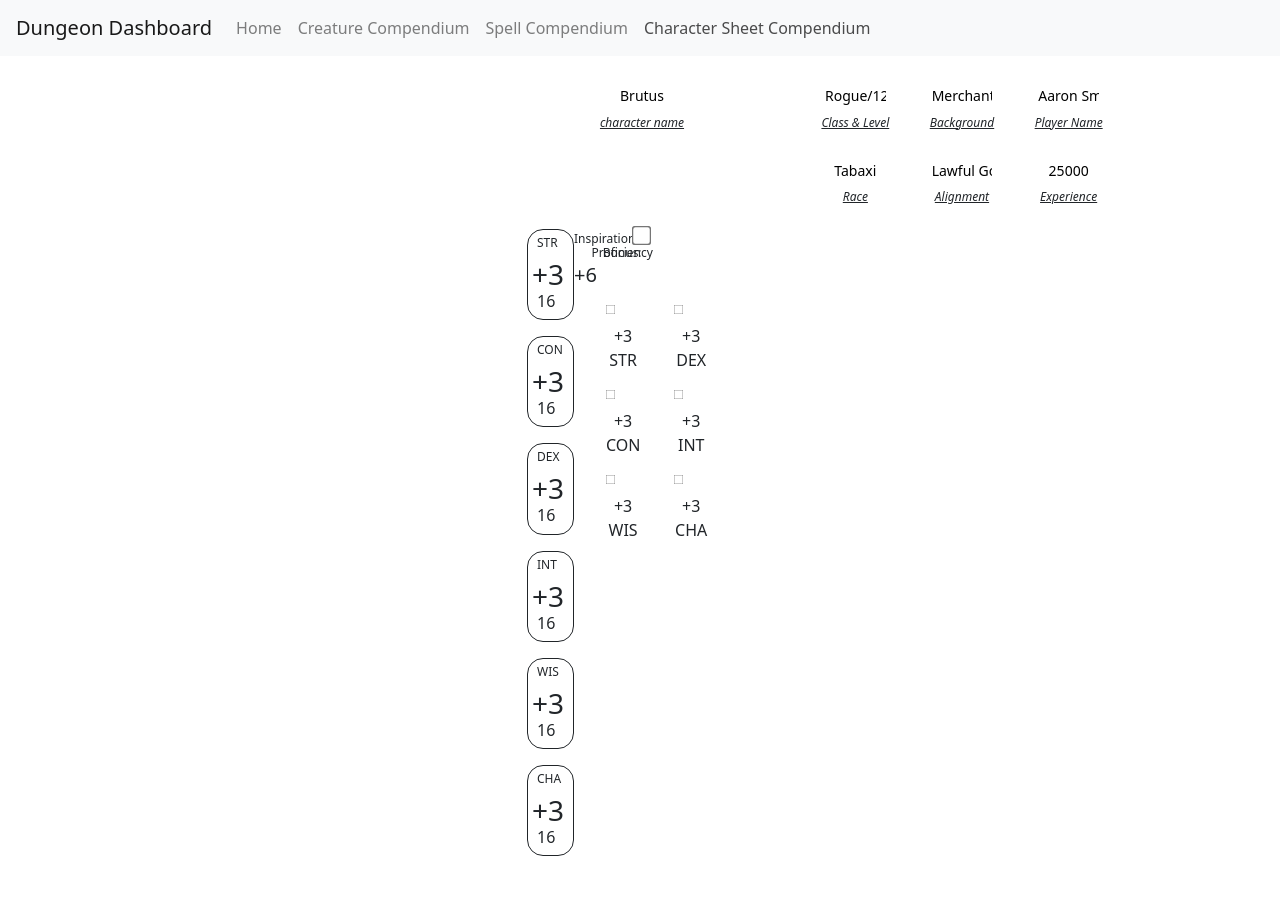
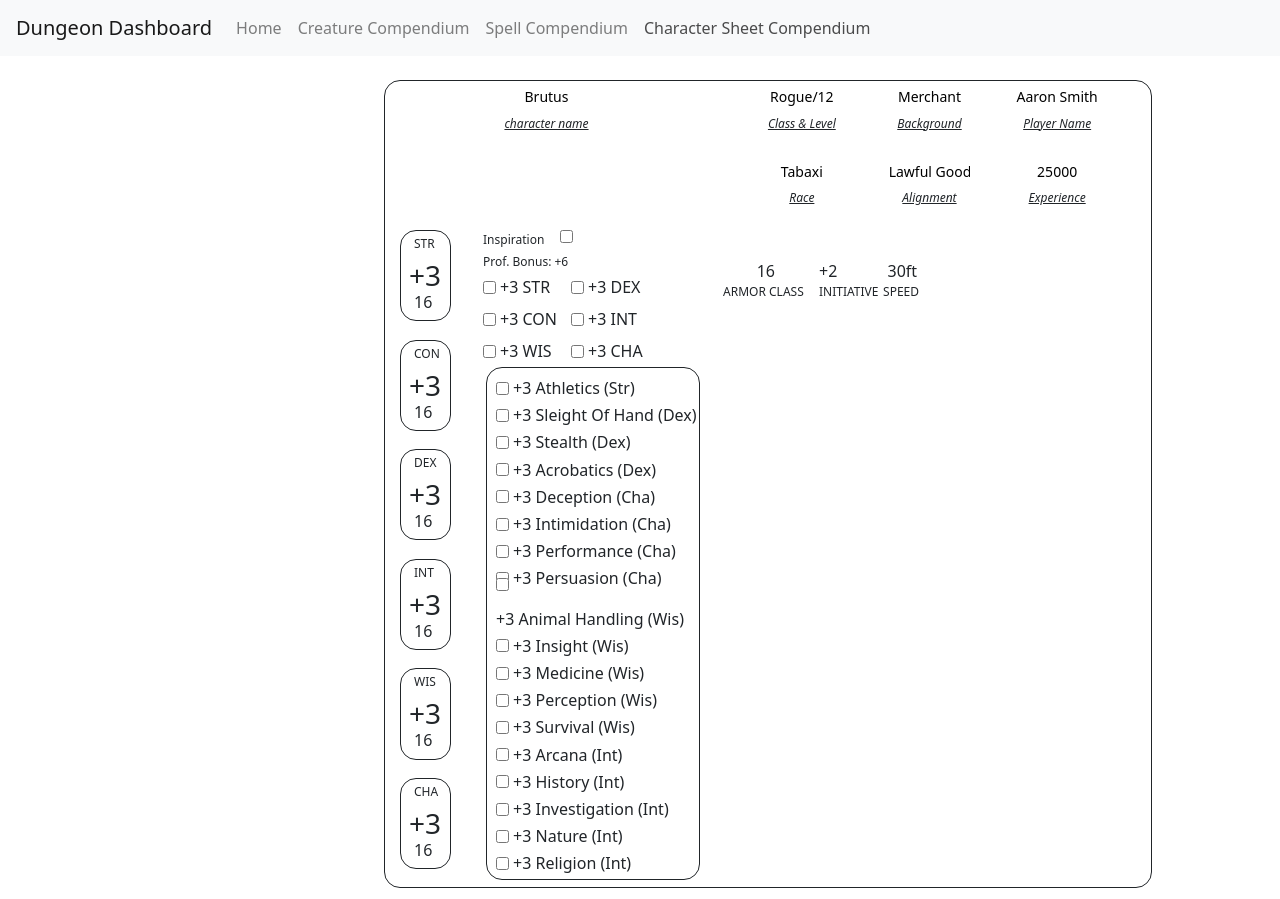
Before and after one commit to acsmithweb/campaign_manager_react, a React (Create React App) app: page / in a window 1280 px wide. Both pictures are taken after a click on the button "Character Sheet Compendium". Before the commit the page ends 872 px from the top, so only its background shows below. Built offline with nearby package versions, Linux system fonts and the light colour scheme.

Commit message:
attempts to fix search and cleanup character sheet

```diff
--- a/src/components_library/components/character_sheet/insp_prof_box.js
+++ b/src/components_library/components/character_sheet/insp_prof_box.js
@@ -12,8 +12,8 @@ class InspProfBox extends React.Component {
 
   render(){
     return(
-      <div>
-        <div class="row">
+      <div class="prof-insp">
+        <div class="row checkbox-padding">
           <ReactBootStrap.Form.Label class="form-inline">
             <sub>Inspiration</sub>
             <ReactBootStrap.Form.Check/>
@@ -21,8 +21,7 @@ class InspProfBox extends React.Component {
         </div>
         <div class="row">
           <ReactBootStrap.Form.Label class="form-inline">
-            <sub>Proficiency Bonus: </sub>
-            <h5 class="prof-bonus">+6</h5>
+            <sub>Prof. Bonus: +6</sub>
           </ReactBootStrap.Form.Label>
         </div>
       </div>
--- a/src/components_library/components/character_sheet/save_proficiencies.js
+++ b/src/components_library/components/character_sheet/save_proficiencies.js
@@ -14,47 +14,47 @@ class SaveProficiencies extends React.Component {
   render() {
     return(
       <div>
-        <div class="saving-throws col-xl-12">
+        <div class="saves-row">
           <div class="row">
-            <div class="col-sm-6">
+            <div class="saves-box">
               <ReactBootStrap.Form.Label class="form-inline">
                 <ReactBootStrap.Form.Check/>
+                <p> +3 STR</p>
               </ReactBootStrap.Form.Label>
-              <p> +3 STR</p>
             </div>
-            <div class="col-sm-6">
+            <div class="saves-box">
               <ReactBootStrap.Form.Label class="form-inline">
                 <ReactBootStrap.Form.Check/>
+                <p> +3 DEX</p>
               </ReactBootStrap.Form.Label>
-              <p> +3 DEX</p>
             </div>
           </div>
           <div class="row">
-            <div class="col-sm-6">
+            <div class="saves-box">
               <ReactBootStrap.Form.Label class="form-inline">
                 <ReactBootStrap.Form.Check/>
+                <p> +3 CON</p>
               </ReactBootStrap.Form.Label>
-              <p> +3 CON</p>
             </div>
-            <div class="col-sm-6">
+            <div class="saves-box">
               <ReactBootStrap.Form.Label class="form-inline">
                 <ReactBootStrap.Form.Check/>
+                <p> +3 INT</p>
               </ReactBootStrap.Form.Label>
-              <p> +3 INT</p>
             </div>
           </div>
           <div class="row">
-            <div class="col-sm-6">
+            <div class="saves-box">
               <ReactBootStrap.Form.Label class="form-inline">
                 <ReactBootStrap.Form.Check/>
+                <p> +3 WIS</p>
               </ReactBootStrap.Form.Label>
-              <p> +3 WIS</p>
             </div>
-            <div class="col-sm-6">
+            <div class="saves-box">
               <ReactBootStrap.Form.Label class="form-inline">
                 <ReactBootStrap.Form.Check/>
+                <p> +3 CHA</p>
               </ReactBootStrap.Form.Label>
-              <p> +3 CHA</p>
             </div>
           </div>
         </div>
--- /dev/null
+++ b/src/components_library/components/character_sheet/skill_proficiencies.js
@@ -0,0 +1,132 @@
+import React from 'react';
+import * as ReactBootStrap from "react-bootstrap";
+
+class SkillProficiencies extends React.Component {
+  constructor(props){
+    super(props);
+
+    this.state = {
+
+    }
+
+  }
+
+  render() {
+    return(
+      <div class="skills-list">
+        <div class="saves-row">
+          <div class="row saves-box">
+            <ReactBootStrap.Form.Label class="form-inline">
+              <ReactBootStrap.Form.Check/>
+              <p> +3 Athletics (Str) </p>
+            </ReactBootStrap.Form.Label>
+          </div>
+          <div class="row saves-box">
+            <ReactBootStrap.Form.Label class="form-inline">
+              <ReactBootStrap.Form.Check/>
+              <p> +3 Sleight Of Hand (Dex)</p>
+            </ReactBootStrap.Form.Label>
+          </div>
+          <div class="row saves-box">
+            <ReactBootStrap.Form.Label class="form-inline">
+              <ReactBootStrap.Form.Check/>
+              <p> +3 Stealth (Dex)</p>
+            </ReactBootStrap.Form.Label>
+          </div>
+          <div class="row saves-box">
+            <ReactBootStrap.Form.Label class="form-inline">
+              <ReactBootStrap.Form.Check/>
+              <p> +3 Acrobatics (Dex)</p>
+            </ReactBootStrap.Form.Label>
+          </div>
+          <div class="row saves-box">
+            <ReactBootStrap.Form.Label class="form-inline">
+              <ReactBootStrap.Form.Check/>
+              <p> +3 Deception (Cha)</p>
+            </ReactBootStrap.Form.Label>
+          </div>
+          <div class="row saves-box">
+            <ReactBootStrap.Form.Label class="form-inline">
+              <ReactBootStrap.Form.Check/>
+              <p> +3 Intimidation (Cha)</p>
+            </ReactBootStrap.Form.Label>
+          </div>
+          <div class="row saves-box">
+            <ReactBootStrap.Form.Label class="form-inline">
+              <ReactBootStrap.Form.Check/>
+              <p> +3 Performance (Cha)</p>
+            </ReactBootStrap.Form.Label>
+          </div>
+          <div class="row saves-box">
+            <ReactBootStrap.Form.Label class="form-inline">
+              <ReactBootStrap.Form.Check/>
+              <p> +3 Persuasion (Cha)</p>
+            </ReactBootStrap.Form.Label>
+          </div>
+          <div class="row saves-box">
+            <ReactBootStrap.Form.Label class="form-inline">
+              <ReactBootStrap.Form.Check/>
+              <p> +3 Animal Handling (Wis)</p>
+            </ReactBootStrap.Form.Label>
+          </div>
+          <div class="row saves-box">
+            <ReactBootStrap.Form.Label class="form-inline">
+              <ReactBootStrap.Form.Check/>
+              <p> +3 Insight (Wis)</p>
+            </ReactBootStrap.Form.Label>
+          </div>
+          <div class="row saves-box">
+            <ReactBootStrap.Form.Label class="form-inline">
+              <ReactBootStrap.Form.Check/>
+              <p> +3 Medicine (Wis)</p>
+            </ReactBootStrap.Form.Label>
+          </div>
+          <div class="row saves-box">
+            <ReactBootStrap.Form.Label class="form-inline">
+              <ReactBootStrap.Form.Check/>
+              <p> +3 Perception (Wis)</p>
+            </ReactBootStrap.Form.Label>
+          </div>
+          <div class="row saves-box">
+            <ReactBootStrap.Form.Label class="form-inline">
+              <ReactBootStrap.Form.Check/>
+              <p> +3 Survival (Wis)</p>
+            </ReactBootStrap.Form.Label>
+          </div>
+          <div class="row saves-box">
+            <ReactBootStrap.Form.Label class="form-inline">
+              <ReactBootStrap.Form.Check/>
+              <p> +3 Arcana (Int)</p>
+            </ReactBootStrap.Form.Label>
+          </div>
+          <div class="row saves-box">
+            <ReactBootStrap.Form.Label class="form-inline">
+              <ReactBootStrap.Form.Check/>
+              <p> +3 History (Int)</p>
+            </ReactBootStrap.Form.Label>
+          </div>
+          <div class="row saves-box">
+            <ReactBootStrap.Form.Label class="form-inline">
+              <ReactBootStrap.Form.Check/>
+              <p> +3 Investigation (Int)</p>
+            </ReactBootStrap.Form.Label>
+          </div>
+          <div class="row saves-box">
+            <ReactBootStrap.Form.Label class="form-inline">
+              <ReactBootStrap.Form.Check/>
+              <p> +3 Nature (Int)</p>
+            </ReactBootStrap.Form.Label>
+          </div>
+          <div class="row saves-box">
+            <ReactBootStrap.Form.Label class="form-inline">
+              <ReactBootStrap.Form.Check/>
+              <p> +3 Religion (Int)</p>
+            </ReactBootStrap.Form.Label>
+          </div>
+        </div>
+      </div>
+    );
+  }
+}
+
+export default SkillProficiencies;
--- a/src/components_library/components/character_sheet_component.js
+++ b/src/components_library/components/character_sheet_component.js
@@ -3,6 +3,7 @@ import CharStatColumn from './character_sheet/stat_column.js';
 import TitleBar from './character_sheet/title_bar.js';
 import InspProfBox from './character_sheet/insp_prof_box.js'
 import SaveProficiencies from './character_sheet/save_proficiencies.js'
+import SkillProficiencies from './character_sheet/skill_proficiencies.js'
 import "../styling/character_sheet_component.css";
 import * as ReactBootStrap from "react-bootstrap";
 
@@ -24,12 +25,43 @@ class CharacterSheetComponent extends React.Component {
         <div class="container col-xl-12">
           <div class="row">
             <CharStatColumn/>
-            <div class="col-xl-10">
+            <div class="col-xl-auto">
               <div class="row">
                 <InspProfBox/>
               </div>
               <div class="row">
                 <SaveProficiencies/>
+              </div>
+              <div class="row">
+                <SkillProficiencies/>
+              </div>
+            </div>
+            <div class="col-xl-6">
+              <div class="row">
+                <div class="armor-class">
+                  <div class="row">
+                    <h6 class="combat-value">16</h6>
+                  </div>
+                  <div class="row">
+                    <sub class="combat-label">ARMOR CLASS</sub>
+                  </div>
+                </div>
+                <div class="init">
+                  <div class="row">
+                    <h6 class="combat-value">+2</h6>
+                  </div>
+                  <div class="row">
+                    <sub class="combat-label">INITIATIVE</sub>
+                  </div>
+                </div>
+                <div class="speed">
+                  <div class="row">
+                    <h6 class="combat-value">30ft</h6>
+                  </div>
+                  <div class="row">
+                    <sub class="combat-label">SPEED</sub>
+                  </div>
+                </div>
               </div>
             </div>
           </div>
--- a/src/components_library/components/compendium.js
+++ b/src/components_library/components/compendium.js
@@ -12,7 +12,7 @@ class ObjectCompendium extends React.Component {
   constructor(props){
     super(props);
 
-    this.state = {key: 1, show_add_object: false, show_delete_confirmation: false, selected_items: [], edit_items: [], search_value: [], search_results:null, object_type: this.props.object_type};
+    this.state = {key: 1, show_add_object: false, show_delete_confirmation: false, selected_items: [], edit_items: [], search_value: [], search_results: null, object_type: this.props.object_type};
 
     this.toggleAddModal = this.toggleAddModal.bind(this);
     this.toggleEditModal = this.toggleEditModal.bind(this);
@@ -63,21 +63,20 @@ class ObjectCompendium extends React.Component {
 
   searchObjectText(event){
     event.preventDefault();
-    get_with_filter(this.state.object_type,'text',[this.state.search_value])
+    get_with_filter(this.state.object_type,'text', [this.state.search_value])
     .then(
       (result) => {
-        this.setState({search_results: result});
+        this.refreshCompendium(this.state.search_value, result);
       }
     );
-    this.refreshCompendium(this.state.search_value);
   }
 
   updateSearchValue(event){
     this.setState({search_value: event.target.value})
   }
 
-  refreshCompendium(search_value){
-    this.setState({search_value: search_value, search_results:[], selected_items:[], edit_items:[], key: Math.random()});
+  refreshCompendium(search_value, search_results){
+    this.setState({search_value: search_value, search_results: search_results, selected_items:[], edit_items:[], key: Math.random()});
   }
 
   setSelectedObjects(object_ids){
--- a/src/components_library/components/library.js
+++ b/src/components_library/components/library.js
@@ -8,19 +8,31 @@ import {get, get_with_filter} from '../../js/dungeon_master_api_facade.js';
 class ObjectLibrary extends React.Component {
   constructor(props) {
     super(props);
+
+    if (this.props.filteredObjects != null && this.props.filteredObjects.length > 0) {
+      var filtered_objects = this.props.filteredObjects;
+    }
+    else {
+      var filtered_objects = [];
+    }
+
     this.state = {
       error: null,
-      items: [],
+      items: filtered_objects,
       bookmarks: []
     };
+
+    console.log(this.state);
 
     this.populateCompendium = this.populateCompendium.bind(this);
   }
 
     componentDidMount() {
-      this.populateCompendium();
       if (this.props.filteredObjects != null && this.props.filteredObjects.length > 0) {
         this.retrieveSelectedObjects();
+      }
+      else{
+        this.populateCompendium();
       }
     };
 
@@ -37,12 +49,17 @@ class ObjectLibrary extends React.Component {
     };
 
     retrieveSelectedObjects(){
+      if (this.props.filteredObjects != null && typeof this.props.filteredObjects[0] === 'object'){
+        var items = this.props.filteredObjects;
+      }
+      else {
         get_with_filter(this.props.object_type,'id',this.props.filteredObjects)
         .then(
           (result) => {
             this.setState({bookmarks: result});
           }
         );
+      }
     };
 
   render() {
--- a/src/components_library/styling/character_sheet_component.css
+++ b/src/components_library/styling/character_sheet_component.css
@@ -1,10 +1,3 @@
-.character-sheet {
-  margin-top: 6.25em;
-  margin-left: 25%;
-  width: 68%;
-  z-index: 1;
-}
-
 .title-bar {
   margin-bottom: 1em;
   width: 100%;
@@ -15,7 +8,55 @@
 }
 
 .form-inline input[type=checkbox] {
-  transform: scale(1.5);
+  transform: scale(1);
+}
+
+.checkbox-padding .form-inline input[type=checkbox] {
+  margin-left: 1em;
+}
+
+.checkbox-padding {
+  margin-bottom: .5em;
+}
+
+.saves-box p{
+  padding-top: 1em;
+}
+
+.skills-list .saves-row .saves-box{
+  margin-bottom: -2.3em;
+}
+
+.skills-list .saves-row{
+  width: 12.75em;
+  margin-left: 1.5em;
+  margin-right: -1em;
+}
+
+.skills-list{
+  border-style: solid;
+  border-width: thin;
+  border-radius: 1em;
+  padding-top: 1em;
+  padding-bottom: 1em;
+  margin-left: 1.25em;
+}
+
+.saves-box{
+  min-width: 50%;
+  margin-right: -2em;
+  margin-top: -1.5em;
+  margin-bottom: -.5em;
+}
+
+.prof-insp {
+  padding-left: 2em;
+  padding-bottom: 1em;
+  min-width: 10em;
+}
+
+.save-profs-box {
+  min-width: 8em;
 }
 
 .stat-box {
@@ -23,7 +64,7 @@
   border-style: solid;
   border-width: thin;
   border-radius: 1em;
-  margin-bottom: 1em;
+  margin-bottom: 1.15em;
 }
 
 #char_name {
@@ -45,20 +86,24 @@
 #char_name::
 
 .stat-value{
-  padding-left: .2em;
+  padding-left: .3em;
 }
 
 .stat-box .row{
-  padding-left: 1.5em;
+  padding-left: 1.75em;
   padding-right: 1.5em;
   padding-top: .25em;
   max-height: 3em;
 }
 
 .character-sheet-container{
-  max-width: 50%;
-  padding-top: 5em;
-  margin-left: 40%;
+  max-width: 80%;
+  margin-top: 5em;
+  margin-left: 30%;
+  margin-right: 10%;
+  border-style: solid;
+  border-width: thin;
+  border-radius: 1em;
 }
 
 .bottom-row{
@@ -74,23 +119,20 @@
   margin-top: 1.875em;
 }
 
-.prof-bonus {
-  margin-top: .625em;
+.speed {
+  min-width: 4em;
 }
 
 .combat-box {
   width: 6.25em;
 }
 
+.combat-value{
+  padding-top: 2em;
+}
+
 .container {
   max-width: 970px;
-}
-
-.combat-section {
-  margin-top: .4375em;
-}
-
-.combat-value {
 }
 
 .personality-traits .form-control{
@@ -172,9 +214,6 @@
   resize: none;
 }
 
-.speed {
-}
-
 .equipment .form-control{
   margin-top: 1.5625em;
   margin-left: 4.25em;
@@ -183,9 +222,10 @@
   resize: none;
 }
 
-.saving-throws.col-sm-2 {
-  margin-top: -1.5625em;
-  max-width: 11.5625em;
+.saves-row{
+  width: 15em;
+  margin-left: 2em;
+  margin-bottom: -.75em;
 }
 
 .bottom-health sub{
@@ -194,12 +234,6 @@
 
 .bottom-health {
   margin-top: -1.875em;
-}
-
-.skills.col-sm-2 {
-  margin-top: -2.5em;
-  margin-bottom: -0.3125em;
-  max-width: 15em;
 }
 
 .skills .form-inline input[type=checkbox] {
@@ -234,8 +268,12 @@
   transform: scale(.75);
 }
 
-.init .combat-value {
-  margin-left: 15%;
+.init {
+  min-width: 4em;
+}
+
+.armor-class {
+  min-width: 6em;
 }
 
 .armor-class .combat-value {
--- a/src/js/dungeon_master_api_facade.js
+++ b/src/js/dungeon_master_api_facade.js
@@ -1,4 +1,4 @@
-var url = 'https://campaign-manager-api.herokuapp.com/'
+var url = 'http://localhost:3000/'
 
 export function delete_objects(ids, object_type) {
   fetch(url + object_type.toString() + '_destroy/',
@@ -40,7 +40,8 @@ export function get_with_filter(object_type, filter, values) {
       {
         'Content-type': 'application/json; charset=UTF-8'
       }})
-      .then(response => {return response.json()});
+      .then(response => {
+        return response.json()});
   }
 
 }
```
Lines whose indentation alone changed are shown as unchanged.
